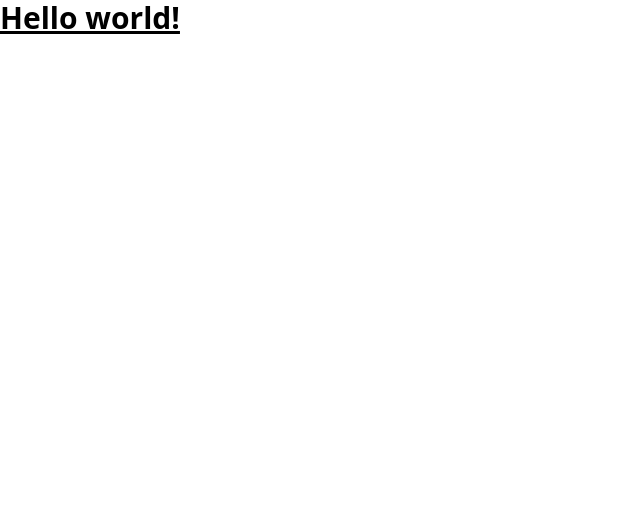
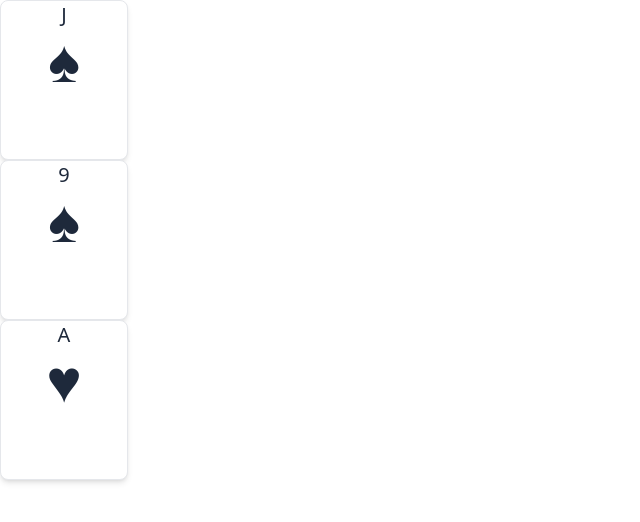
Before and after one commit to Christmann-Julian/poker-exam, a React (Create React App) app: page / in a window 1280 px wide. Shown: the top 522 px of the page, without its empty margins (0-640 px from the left). Built offline with nearby package versions, Linux system fonts and the light colour scheme.

Commit message:
component card + début CardDeck

```diff
--- a/src/App.tsx
+++ b/src/App.tsx
@@ -1,10 +1,15 @@
-import React from 'react';
+import React, { useState } from 'react';
+import { cardDeck } from './utils/CardDeck';
+import Card from './components/Card';
 
 function App() {
+  const [gameDeck, setGameDeck] = useState(cardDeck)
   return (
-    <h1 className="text-3xl font-bold underline">
-      Hello world!
-    </h1>
+    <>
+      <Card card={{rank: "J", suit: "♠"}} />
+      <Card card={{rank: "9", suit: "♠"}} />
+      <Card card={{rank: "A", suit: "♥"}} />
+    </>
   );
 }
 
--- /dev/null
+++ b/src/components/Card.tsx
@@ -0,0 +1,19 @@
+import React from "react";
+
+interface CardProps {
+    card: {
+      rank: string;
+      suit: string;
+    };
+}
+
+const Card: React.FC<CardProps> = ({ card }) => {
+  return (
+    <div className="w-32 h-40 bg-white border rounded-lg shadow-md flex flex-col items-center  justify-items-start text-xl text-slate-800 animate-[pulse_1s_ease-in-out]">
+      <p className="flex justify-end">{card.rank}</p>
+      <h1 className="text-6xl">{card.suit}</h1>
+    </div>
+  );
+};
+
+export default Card;
--- /dev/null
+++ b/src/utils/CardDeck.tsx
@@ -0,0 +1,17 @@
+const suits = ["♠", "♥", "♦", "♣"];
+const ranks = [
+  "7",
+  "8",
+  "9",
+  "10",
+  "J",
+  "Q",
+  "K",
+  "A",
+];
+
+const cardDeck = suits.flatMap((suit) =>
+  ranks.map((rank) => ({ suit, rank }))
+);
+
+export { cardDeck };
```
